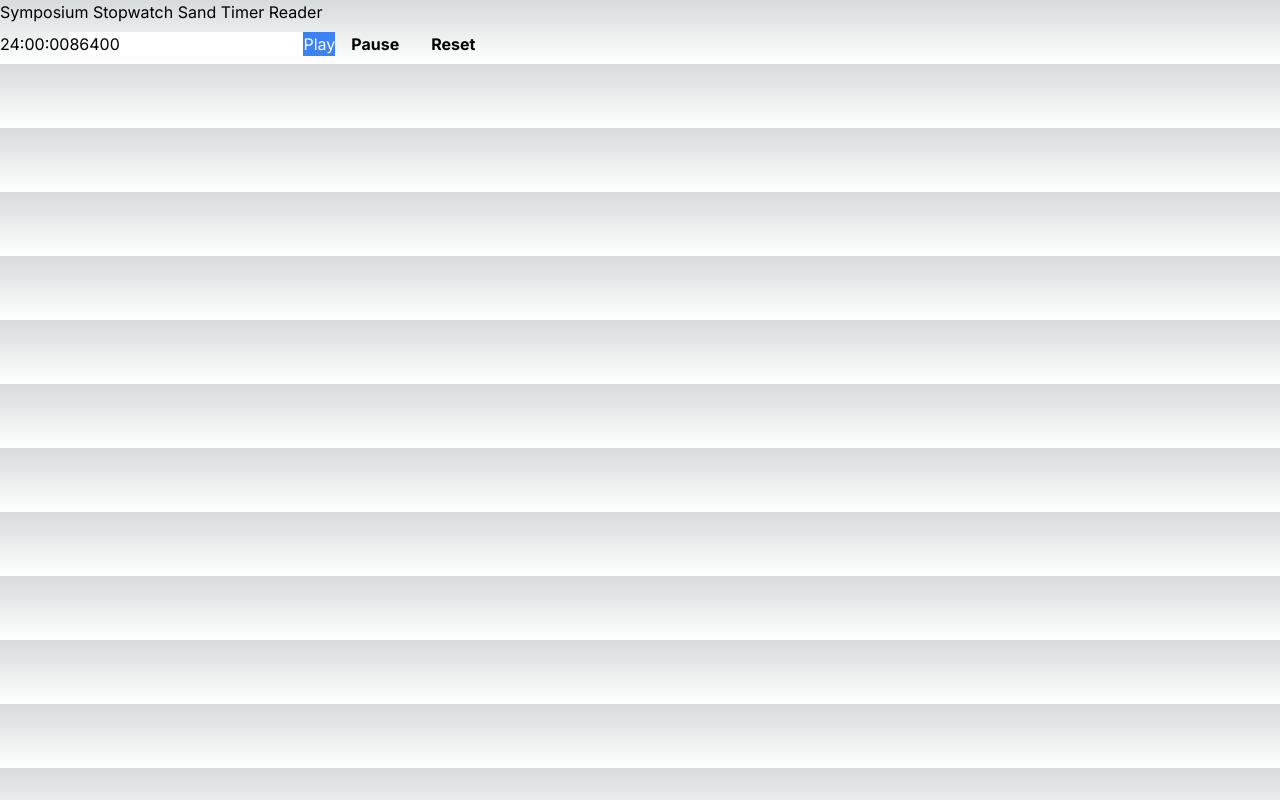
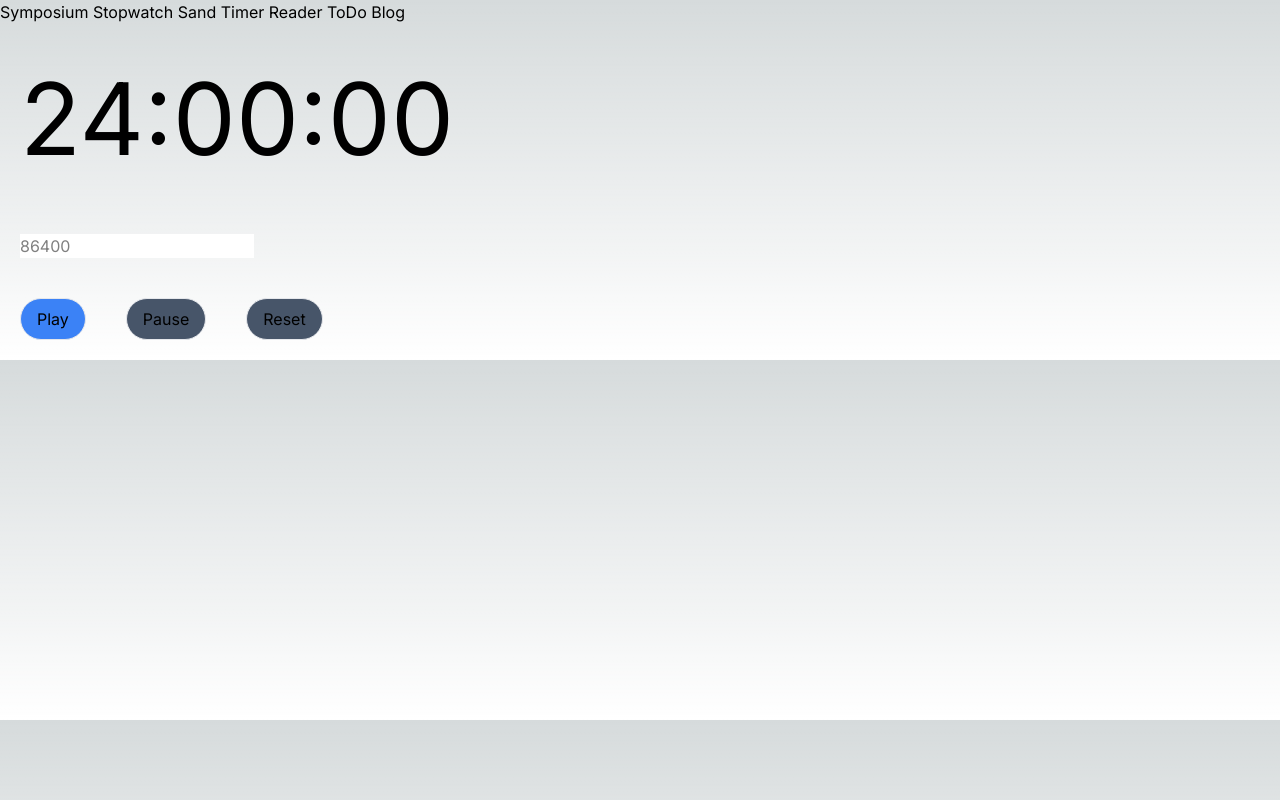
Before and after one commit to derinnereSchweinehund/tracker-web-client, a Next.js app: page /timer in a window 1280 px wide. Built offline with nearby package versions, Linux system fonts and the light colour scheme.

Commit message:
added css on some buttons and fixed bug with timer/stopwatch on display and time conversion

```diff
--- a/app/globals.css
+++ b/app/globals.css
@@ -15,6 +15,10 @@
     --background-end-rgb: 0, 0, 0;
   }
 }
+/*
+main{
+  padding: 1vw;
+} */
 
 body {
   color: rgb(var(--foreground-rgb));
@@ -24,6 +28,11 @@ body {
       rgb(var(--background-end-rgb))
     )
     rgb(var(--background-start-rgb));
+}
+
+navbar{
+  margin: 0 auto;
+  color:  teal;
 }
 
 @layer utilities {
@@ -45,3 +54,7 @@ body {
 .btn-blue:hover {
   @apply bg-blue-700;
 }
+
+.audio {
+  width: 100vw;
+}
--- a/app/navbar/navbar.tsx
+++ b/app/navbar/navbar.tsx
@@ -6,12 +6,14 @@ import Link from "next/link";
 
 export default function NavBar() {
     return (
-        <div>
+        <div className="navbar">
             <Link href="/"> Symposium </Link>
             <Link href="/stopwatch"> Stopwatch </Link>
             <Link href="/stopwatch/knower"> Sand </Link>
             <Link href="/timer"> Timer </Link>
             <Link href="/reader"> Reader </Link>
+            <Link href="/todo"> ToDo </Link>
+            <Link href="/blog"> Blog </Link>
         </div>
     )
 };
--- a/app/reader/page.tsx
+++ b/app/reader/page.tsx
@@ -58,7 +58,7 @@ export default function Reader() {
         </div>
         <audio controls onTimeUpdate={setTime} id="audioBox" src={audioFile+`#t=${getPlayTime()}`} ref={node => {
         if (node) {time.current = node}
-      }}> </audio>
+      }} className="audio" />
         <input type="file" accept="audio/*" id="fileBox" onChange={handleFileUpload} />
         <p id="buttonBar">
                 <button onClick={() => adjustTime(-3600)} id="back60" title="Rewind one hour"> -60m </button>
--- a/app/stopwatch/page.tsx
+++ b/app/stopwatch/page.tsx
@@ -34,26 +34,23 @@ export default function Home() {
   }
 
   function helppro(n: number): string {
-    if (n<10) {
-      return "0"+String(n)
-    }
-    return String(n)
+    return n < 10 ? n < 0 ? "00" : "0"+String(n) : String(n)
   }
 
   function process(n: number): string {
     let sec = helppro(n%60);
     let min = helppro(~~(n/60)%60);
     let hrs = helppro(~~(n/3600));
-
     return hrs + ":" + min + ":" + sec;
   }
 
   return (
     <main>
-        {process(~~(update/1000))}
-        <button className="btn-blue" disabled={!active} onClick={startStopWatch}> Play </button>
-        <button className="btn" disabled={active} onClick={stopStopWatch}> Pause </button>
-        <button className="btn" disabled={!update} onClick={resetStopWatch}> Reset </button>
+        <p className="text-[100px]">{process(~~(update/1000))}</p>
+
+        <button className="bg-blue-500 hover:bg-green-500 disabled:bg-slate-600 m-5" disabled={!active} onClick={startStopWatch}> Play </button>
+        <button className="bg-blue-500 hover:bg-green-500 disabled:bg-slate-600 m-5" disabled={active} onClick={stopStopWatch}> Pause </button>
+        <button className="bg-blue-500 hover:bg-green-500 disabled:bg-slate-600 m-5" disabled={!update} onClick={resetStopWatch}> Reset </button>
     </main>
   );
 }
--- a/app/timer/page.tsx
+++ b/app/timer/page.tsx
@@ -27,6 +27,7 @@ export default function Home() {
     setUpdate(0);
     stopStopWatch();
     timePaused = 0;
+
   }
 
   const updateStopWatch = () => {
@@ -34,10 +35,7 @@ export default function Home() {
   }
 
   function helppro(n: number): string {
-    if (n<10) {
-      return "0"+String(n)
-    }
-    return String(n)
+    return n < 10 ? n < 0 ? "00" : "0"+String(n) : String(n)
   }
 
   function process(n: number): string {
@@ -45,23 +43,37 @@ export default function Home() {
     let min = helppro(~~(n/60)%60);
     let hrs = helppro(~~(n/3600));
 
+    if (!active && countDownTime-~~(update/1000) < 0) {
+      if (!active) {
+        setActive(!active);
+        requestAnimationFrame(() => {
+          document.body.style.backgroundColor = "red";
+          requestAnimationFrame(() => {resetStopWatch(); alert("TIMER DONE"); document.body.style.backgroundColor = ""});
+        });
+
+      }
+    } //  intervals dont update internal variables to global state
     return hrs + ":" + min + ":" + sec;
   }
 
   return (
     <main>
+      <p className="text-[100px] m-5">
         {process(countDownTime-~~(update/1000))}
-        <input
+      </p>
+      <p>
+        <input className="m-5 text-[gray]"
           value={countDownTime}
           onChange={ e => {
             let val = Number(e.target.value.replace(/\D/,''))
             val < 86400 ? setCountDownTime(val) : setCountDownTime(countDownTime);
             }
-             }
-          />
-        <button className="btn-blue" disabled={!active} onClick={startStopWatch}> Play </button>
-        <button className="btn" disabled={active} onClick={stopStopWatch}> Pause </button>
-        <button className="btn" disabled={!update} onClick={resetStopWatch}> Reset </button>
+          }
+        />
+      </p>
+    <button className="border rounded-full px-4 py-2 bg-blue-500 hover:bg-green-500 disabled:bg-slate-600 m-5" disabled={!active} onClick={startStopWatch}> Play </button>
+    <button className="border rounded-full px-4 py-2 bg-blue-500 hover:bg-green-500 disabled:bg-slate-600 m-5" disabled={active} onClick={stopStopWatch}> Pause </button>
+    <button className="border rounded-full px-4 py-2 bg-blue-500 hover:bg-green-500 disabled:bg-slate-600 m-5" disabled={!update} onClick={resetStopWatch}> Reset </button>
     </main>
   );
 }
```
